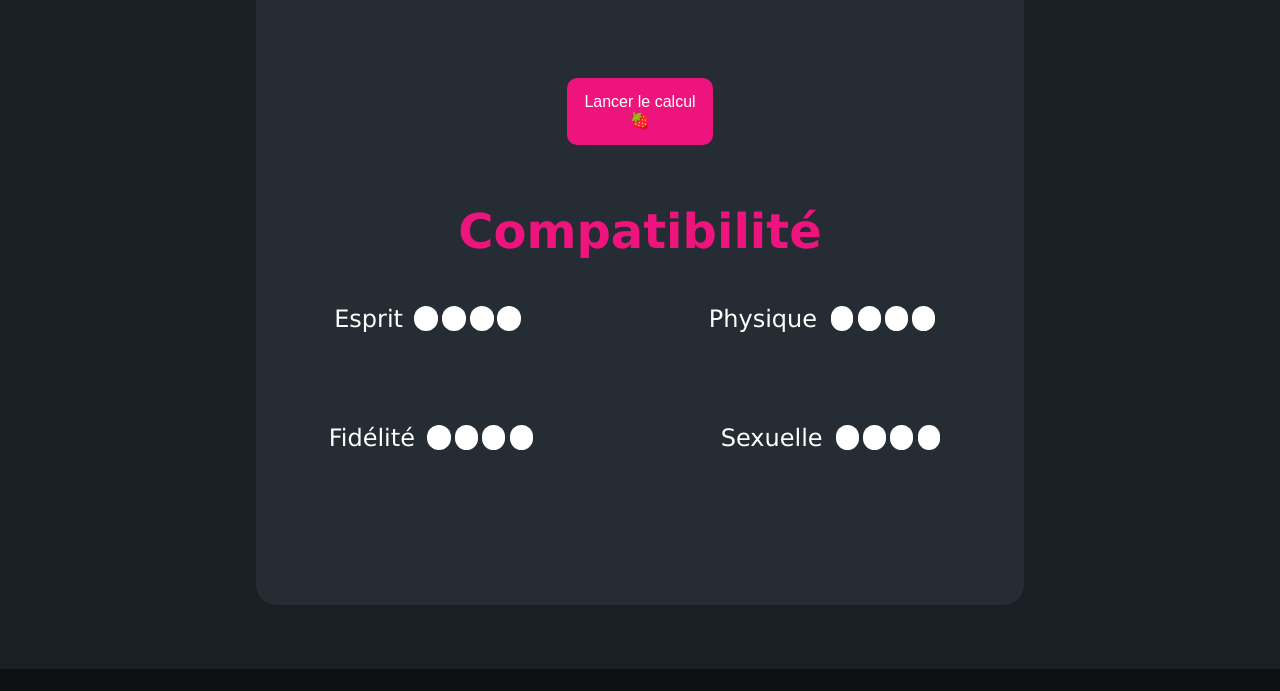
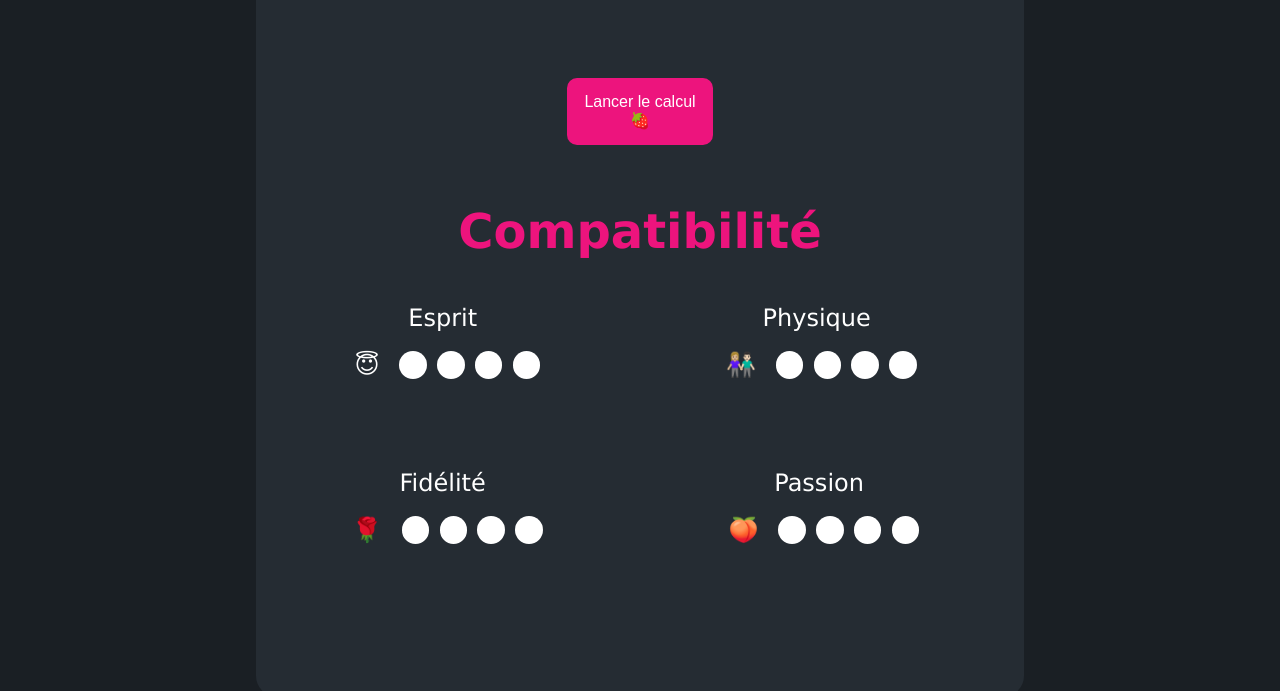
Before and after one commit to GianniHuynh/Crusher, a plain HTML site: page index.html in a window 1280 px wide. Shown: the part 1538-2229 px from the top of the page. Drawn offline with nearby package versions, Linux system fonts and the light colour scheme.

Commit message:
New design for stats + new token + emoji

```diff
--- a/index.html
+++ b/index.html
@@ -33,7 +33,7 @@
 
       <div id="formulaire">
         <div class="infos">
-          <h5>Toi</h5>
+          <h5>Toi 👤</h5>
           <input
             type="text"
             placeholder="Prénom"
@@ -64,7 +64,7 @@
         </div>
 
         <div class="infos2">
-          <h5>Ton Crush</h5>
+          <h5>Ton Crush 🌹</h5>
           <input
             type="text"
             placeholder="Prénom"
@@ -105,37 +105,72 @@
       <div id="donnes">
         <div class="stats">
           <div class="barre">
-            <p class="TextBar">Esprit</p>
-            <div class="cercle" id="EUN"></div>
+            <p class="TextBar">Esprit </p>
+            <br/>
+            <div class = "leveler">
+              <p class = "TextBar">😇</p>
+              <p>&nbsp;</p><p>&nbsp;</p>
+              <div class="cercle" id="EUN"></div>
+              <p>&nbsp;</p><p>&nbsp;</p>
             <div class="cercle" id="EDEUX"></div>
+            <p>&nbsp;</p><p>&nbsp;</p>
             <div class="cercle" id="ETROIS"></div>
+            <p>&nbsp;</p><p>&nbsp;</p>
             <div class="cercle" id="EQUATRE"></div>
+          </div>
+
           </div>
 
           <div class="barre">
             <p class="TextBar">Physique</p>
-            <div class="cercle" id="PUN"></div>
+            <br/>
+            <div class = "leveler">
+              <p class = "TextBar">👩🏼‍🤝‍👨🏻</p>
+              <p>&nbsp;</p><p>&nbsp;</p>
+              <div class="cercle" id="PUN"></div>
+              <p>&nbsp;</p><p>&nbsp;</p>
             <div class="cercle" id="PDEUX"></div>
+            <p>&nbsp;</p><p>&nbsp;</p>
             <div class="cercle" id="PTROIS"></div>
+            <p>&nbsp;</p><p>&nbsp;</p>
             <div class="cercle" id="PQUATRE"></div>
+            </div>
+
           </div>
         </div>
 
         <div class="stats">
           <div class="barre">
             <p class="TextBar">Fidélité</p>
+            <br/>
+            <div class = "leveler">
+              <p class = "TextBar">🌹</p>
+              <p>&nbsp;</p><p>&nbsp;</p>
             <div class="cercle" id="FUN"></div>
+            <p>&nbsp;</p><p>&nbsp;</p>
             <div class="cercle" id="FDEUX"></div>
+            <p>&nbsp;</p><p>&nbsp;</p>
             <div class="cercle" id="FTROIS"></div>
+            <p>&nbsp;</p><p>&nbsp;</p>
             <div class="cercle" id="FQUATRE"></div>
+          </div>
           </div>
 
           <div class="barre">
-            <p class="TextBar">Sexuelle</p>
-            <div class="cercle" id="SUN"></div>
+            <p class="TextBar">Passion</p>
+            <br/>
+            <div class = "leveler">
+              <p class = "TextBar">🍑</p>
+              <p>&nbsp;</p><p>&nbsp;</p>
+              <div class="cercle" id="SUN"></div>
+              <p>&nbsp;</p><p>&nbsp;</p>
             <div class="cercle" id="SDEUX"></div>
+            <p>&nbsp;</p><p>&nbsp;</p>
             <div class="cercle" id="STROIS"></div>
+            <p>&nbsp;</p><p>&nbsp;</p>
             <div class="cercle" id="SQUATRE"></div>
+            </div>
+
           </div>
         </div>
       </div>
--- a/script.js
+++ b/script.js
@@ -62,7 +62,7 @@ function launchCrush() {
     + document.getElementById("astroMe").value + document.getElementById("nomCrush").value + document.getElementById("prenomCrush").value
     + document.getElementById("ageCrush").value + document.getElementById("astroCrush").value;
 
-    let token = tempToken.toLowerCase();
+    let token = tempToken.toLowerCase().split(" ").join("");
 
 
     // On colorie les cercles en accord avec les scores obtenus
--- a/style.css
+++ b/style.css
@@ -132,15 +132,15 @@ footer {
 
 .cercle {
   width: 30px;
-  height: 25px;
+  height: 28px;
   border-radius: 20px;
   background: white;
-  margin: 1%;
   transition-duration: 1s;
 }
 
 .barre {
   display: flex;
+  flex-direction: column;
   align-items: center;
   margin-right: 15%;
   padding: 7%;
@@ -208,3 +208,8 @@ h5 {
   font-size: 1.25em;
   margin-top: 3%;
 }
+
+.leveler{
+  display: flex;
+  flex-direction: row;
+}
```
